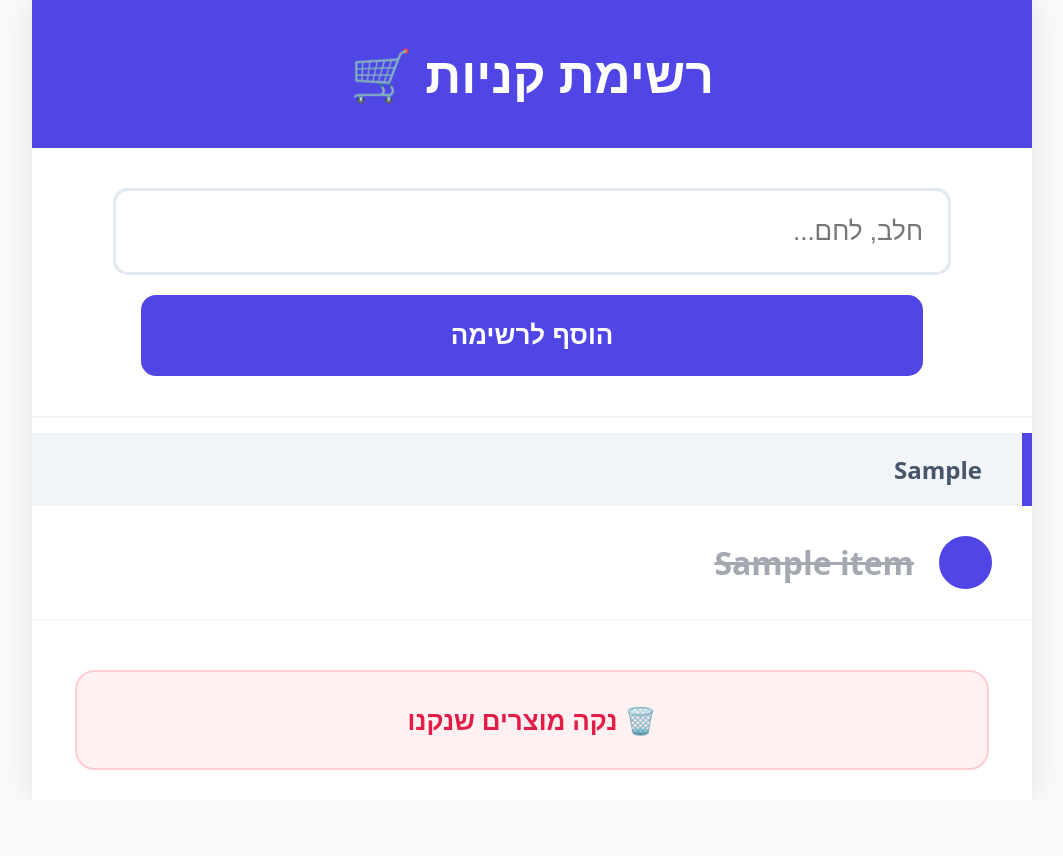
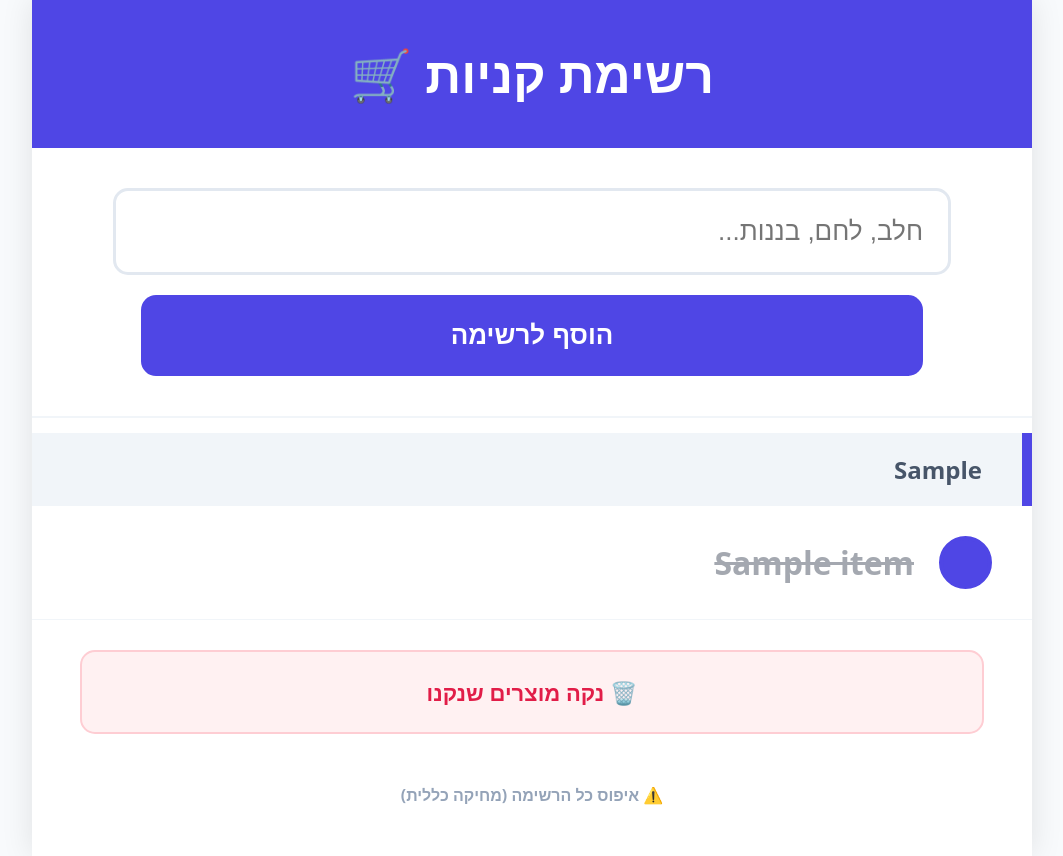
Before and after one commit to pavlo100-bit/-family-shopping-list-., a Flask app: page / in a window 1280 px wide. Shown: the whole page, without its empty margins (108-1171 px from the left). Before the commit the page ends 770 px from the top, so only its background shows below. Run offline with Flask 3, Linux system fonts and the light colour scheme; tables that the repository leaves empty hold one stand-in row (values such as "Sample post").

Commit message:
Update index.html

```diff
--- a/templates/index.html
+++ b/templates/index.html
@@ -6,7 +6,7 @@
     <title>רשימת קניות</title>
     <style>
         body { font-family: system-ui, sans-serif; background: #f8fafc; margin: 0; padding: 0; direction: rtl; }
-        .container { width: 100%; max-width: 1000px; margin: 0 auto; background: white; min-height: 100vh; box-shadow: 0 0 30px rgba(0,0,0,0.1); }
+        .container { width: 100%; max-width: 1000px; margin: 0 auto; background: white; min-height: 100vh; box-shadow: 0 0 30px rgba(0,0,0,0.1); padding-bottom: 50px; }
         header { background: #4f46e5; color: white; padding: 40px 20px; text-align: center; }
         header h1 { font-size: 50px; margin: 0; }
         .input-box { padding: 40px; text-align: center; border-bottom: 2px solid #f1f5f9; }
@@ -18,26 +18,39 @@
         .checked-bg { background: #4f46e5; border-color: #4f46e5; }
         .text { font-size: 32px; font-weight: 600; }
         .done { text-decoration: line-through; opacity: 0.4; }
-        .clear { display: block; width: 85%; margin: 50px auto; padding: 30px; background: #fff1f2; color: #e11d48; text-align: center; text-decoration: none; font-size: 26px; font-weight: 800; border-radius: 20px; border: 2px solid #fecdd3; }
+        .clear { display: block; width: 85%; margin: 30px auto; padding: 25px; background: #fff1f2; color: #e11d48; text-align: center; text-decoration: none; font-size: 22px; font-weight: 800; border-radius: 15px; border: 2px solid #fecdd3; }
+        .reset-link { display: block; text-align: center; color: #94a3b8; text-decoration: none; font-size: 16px; margin-top: 50px; font-weight: bold; }
+        .reset-link:hover { color: #ef4444; }
     </style>
 </head>
 <body>
     <div class="container">
         <header><h1>רשימת קניות 🛒</h1></header>
         <div class="input-box">
-            <form action="/add" method="POST"><input type="text" name="item_name" placeholder="חלב, לחם..."><br><button type="submit">הוסף לרשימה</button></form>
+            <form action="/add" method="POST"><input type="text" name="item_name" placeholder="חלב, לחם, בננות..." autocomplete="off"><br><button type="submit">הוסף לרשימה</button></form>
         </div>
         <div>
+            {% if not items %}
+                <div style="text-align: center; padding: 100px; color: #94a3b8; font-size: 30px; font-weight: bold;">✨ הרשימה ריקה!</div>
+            {% else %}
                 {% set ns = namespace(last_cat="") %}
                 {% for item in items %}
-                {% if item[2] != ns.last_cat %} <div class="cat-header">{{ item[2] }}</div> {% set ns.last_cat = item[2] %} {% endif %}
+                    {% if item[2] != ns.last_cat %}
+                        <div class="cat-header">{{ item[2] }}</div>
+                        {% set ns.last_cat = item[2] %}
+                    {% endif %}
                     <a href="/toggle/{{ item[0] }}" class="item">
                         <div class="checkbox {{ 'checked-bg' if item[3] == 1 }}"></div>
                         <span class="text {{ 'done' if item[3] == 1 }}">{{ item[1] }}</span>
                     </a>
                 {% endfor %}
+            {% endif %}
         </div>
-        {% if items %}<a href="/clear" class="clear">🗑️ נקה מוצרים שנקנו</a>{% endif %}
+
+        {% if items %}
+            <a href="/clear" class="clear">🗑️ נקה מוצרים שנקנו</a>
+            <a href="/reset" class="reset-link" onclick="return confirm('בטוח שרוצה למחוק את כל הרשימה?')">⚠️ איפוס כל הרשימה (מחיקה כללית)</a>
+        {% endif %}
     </div>
 </body>
 </html>
```
Lines whose indentation alone changed are shown as unchanged.
